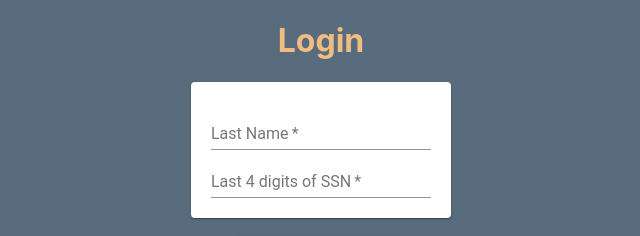
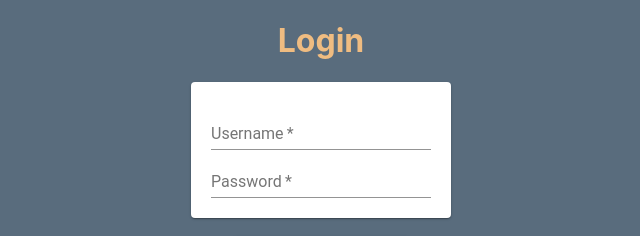
Before and after one commit to GTBitsOfGood/first-step-staffing, a React (Create React App) app in the folder client/: page / in a window 1280 px wide. Shown: the top 236 px of the page, without its empty margins (319-959 px from the left). Built offline with nearby package versions, Linux system fonts and the light colour scheme.

Commit message:
Updated login to username password

```diff
--- a/client/src/pages/LoginPage.jsx
+++ b/client/src/pages/LoginPage.jsx
@@ -66,7 +66,7 @@ class LoginPage extends React.Component {
           <Paper className={classes.paper} elevation={1}>
             <FormGroup>
               <FormControl required={true} style={styles.input}>
-                <InputLabel htmlFor={'lastname'}>Last Name</InputLabel>
+                <InputLabel htmlFor={'lastname'}>Username</InputLabel>
                 <Input
                   id="lastname"
                   value={this.state.lastname}
@@ -74,7 +74,7 @@ class LoginPage extends React.Component {
                 />
               </FormControl>
               <FormControl required={true} style={styles.input}>
-                <InputLabel htmlFor={'ssn'}>Last 4 digits of SSN</InputLabel>
+                <InputLabel htmlFor={'ssn'}>Password</InputLabel>
                 <Input
                   id="ssn"
                   inputProps={{
```
